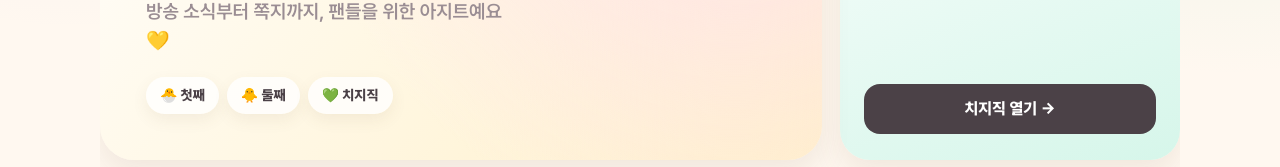
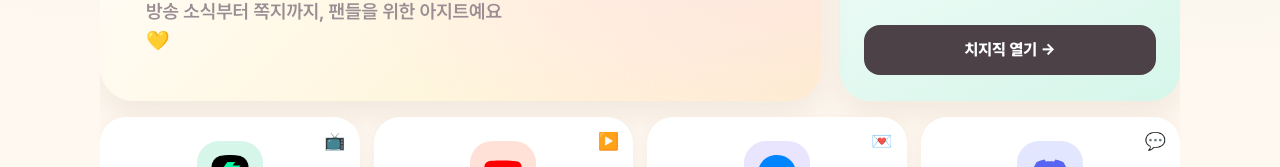
Before and after one commit to hyeonuk412/firstandsecondlounge, a Next.js app: page / in a window 1280 px wide. Shown: the part 345-512 px from the top of the page. Built offline with nearby package versions, Linux system fonts and the light colour scheme; no server answers.

Commit message:
Drop decorative emoji tag chips from home hero
They carried no information and read as too busy.

Co-Authored-By: Claude Opus 4.8 <noreply@anthropic.com>

```diff
--- a/app/globals.css
+++ b/app/globals.css
@@ -3339,14 +3339,6 @@ body:has(.cc-home) {
   color: var(--cc-ink-soft);
   line-height: 1.5;
 }
-.cc-hero-tags { display: flex; flex-wrap: wrap; gap: 8px; margin-top: 22px; }
-.cc-hero-tags span {
-  padding: 8px 14px; border-radius: 999px;
-  background: rgba(255, 255, 255, 0.8);
-  font-size: 14px; font-weight: 800; color: var(--cc-ink);
-  box-shadow: var(--cc-shadow-sm);
-}
-
 /* ---- Live status card (cute sticker) ---- */
 .cc-live {
   display: flex;
--- a/app/page.tsx
+++ b/app/page.tsx
@@ -78,11 +78,6 @@ export default async function Home() {
           <p className="cc-hero-kicker">✨ 첫째와둘째 팬 라운지</p>
           <h1 className="cc-hero-title">놀러 와요,<br />우리 라운지!</h1>
           <p className="cc-hero-sub">방송 소식부터 쪽지까지, 팬들을 위한 아지트예요 💛</p>
-          <div className="cc-hero-tags" aria-hidden="true">
-            <span>🐣 첫째</span>
-            <span>🐥 둘째</span>
-            <span>💚 치지직</span>
-          </div>
         </div>
         <LiveStatusCard />
       </section>
```
